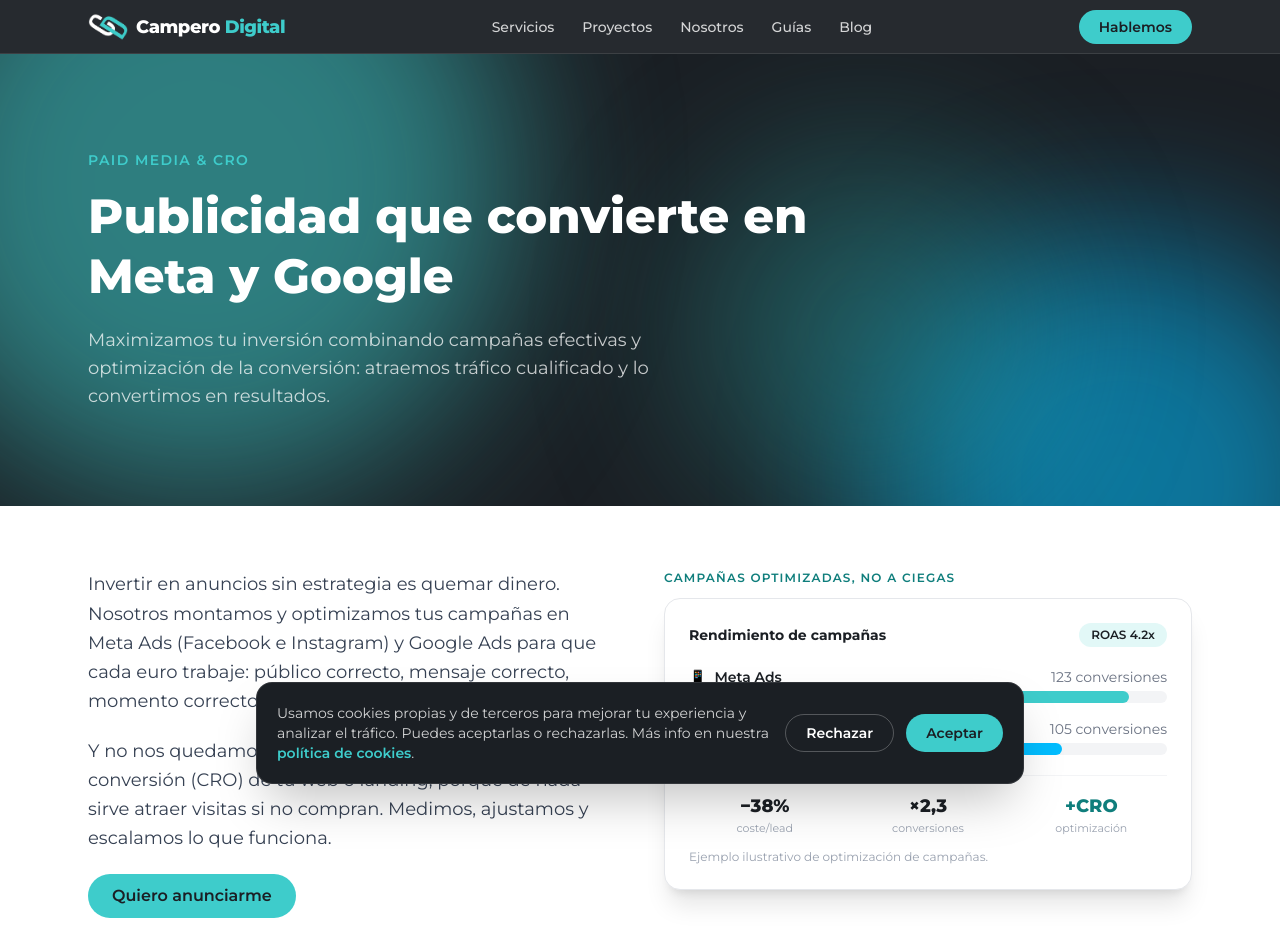
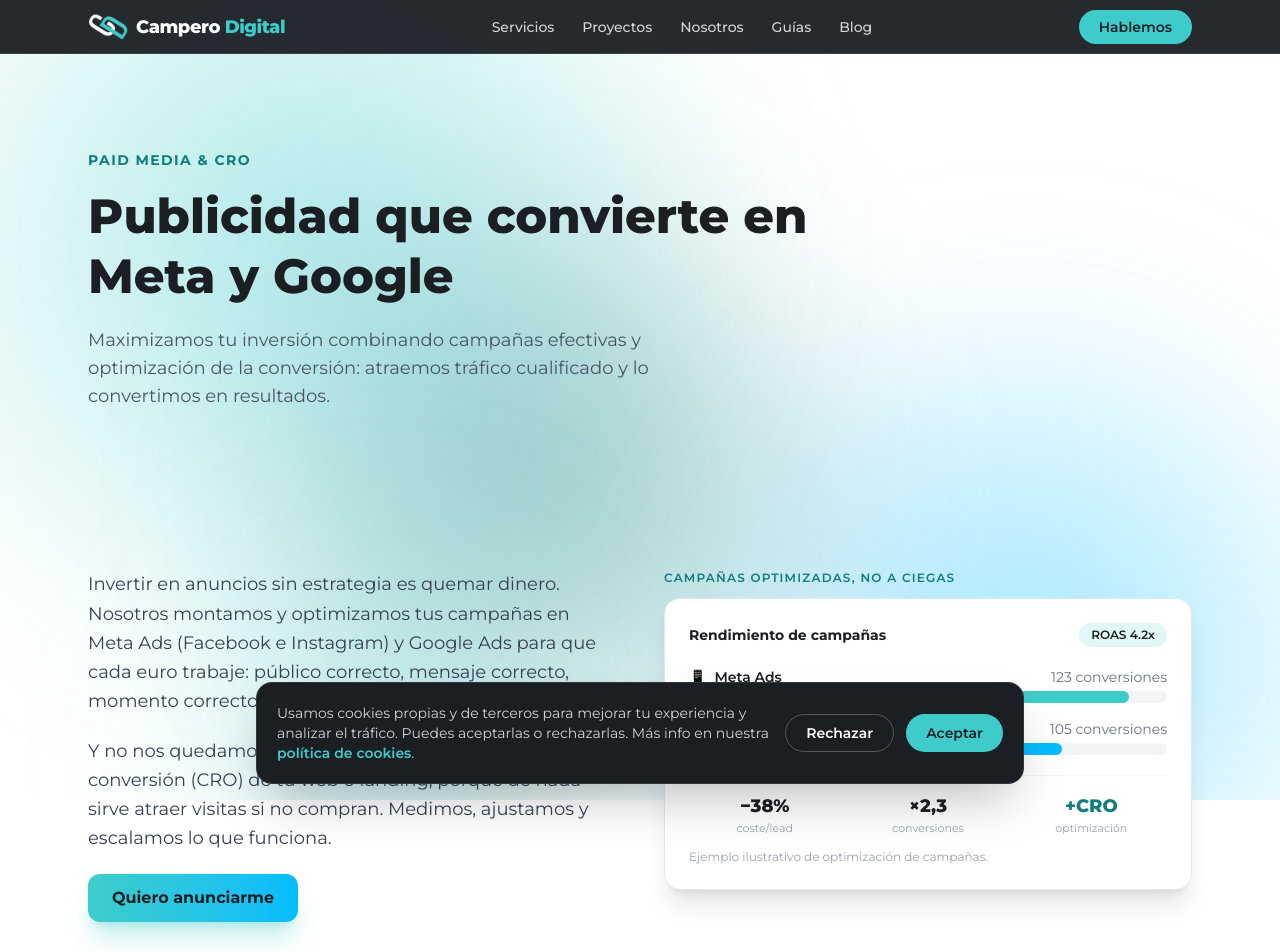
Before and after one commit to PeriCod4/peridigital, a Next.js app: page /paid-media in a window 1280 px wide. Shown: the top 952 px of the page. Built offline with nearby package versions, Linux system fonts and the light colour scheme.

Commit message:
feat: propagar estilo (aurora global + heros claros + spotlight + botones gradiente/magnéticos) a toda la web

```diff
--- a/app/layout.tsx
+++ b/app/layout.tsx
@@ -7,6 +7,7 @@ import JsonLd from "@/components/JsonLd";
 import CookieConsent from "@/components/CookieConsent";
 import Analytics from "@/components/Analytics";
 import Spotlight from "@/components/fx/Spotlight";
+import AuroraBackground from "@/components/fx/AuroraBackground";
 import { organizationSchema, websiteSchema } from "@/lib/jsonld";
 
 const montserrat = Montserrat({
@@ -48,11 +49,12 @@ export default function RootLayout({
 }>) {
   return (
     <html lang="es" className={`${montserrat.variable} h-full`}>
-      <body className="flex min-h-full flex-col" suppressHydrationWarning>
+      <body className="flex min-h-full flex-col bg-white" suppressHydrationWarning>
         <JsonLd data={organizationSchema()} />
         <JsonLd data={websiteSchema()} />
+        <AuroraBackground />
         <Header />
-        <div className="flex-1">{children}</div>
+        <div className="relative z-10 flex-1">{children}</div>
         <Footer />
         <CookieConsent />
         <Analytics />
--- a/app/page.tsx
+++ b/app/page.tsx
@@ -4,7 +4,6 @@ import HeroHome from "@/components/HeroHome";
 import Reveal from "@/components/motion/Reveal";
 import Marquee from "@/components/Marquee";
 import EcommerceDemo from "@/components/demos/EcommerceDemo";
-import AuroraBackground from "@/components/fx/AuroraBackground";
 import Magnetic from "@/components/fx/Magnetic";
 import Counter from "@/components/fx/Counter";
 import JsonLd from "@/components/JsonLd";
@@ -47,10 +46,8 @@ export default async function Home() {
   const featured = PROJECTS.slice(0, 6);
 
   return (
-    <main className="relative overflow-x-hidden bg-white text-ink">
+    <main className="relative overflow-x-hidden text-ink">
       <JsonLd data={faqSchema(HOME_FAQS)} />
-      <AuroraBackground />
-
       <HeroHome />
 
       {/* Clientes */}
--- a/components/Footer.tsx
+++ b/components/Footer.tsx
@@ -18,7 +18,7 @@ const LEGAL_LINKS = [
 
 export default function Footer() {
   return (
-    <footer className="mt-24 bg-ink text-white/70">
+    <footer className="relative z-10 mt-24 bg-ink text-white/70">
       <Container className="py-14">
         <div className="grid gap-10 sm:grid-cols-2 lg:grid-cols-4">
           <div>
--- a/components/PageHero.tsx
+++ b/components/PageHero.tsx
@@ -1,7 +1,7 @@
 import Container from "./Container";
-import Aurora from "./Aurora";
 import Reveal from "./motion/Reveal";
 
+// Hero claro: el fondo aurora es global (layout), aquí solo el contenido.
 export default function PageHero({
   eyebrow,
   title,
@@ -12,12 +12,11 @@ export default function PageHero({
   subtitle?: string;
 }) {
   return (
-    <section className="relative overflow-hidden bg-ink text-white">
-      <Aurora />
-      <Container className="relative py-20 sm:py-24">
+    <section className="relative text-ink">
+      <Container className="py-20 sm:py-24">
         <Reveal>
           {eyebrow && (
-            <p className="mb-4 text-sm font-semibold uppercase tracking-widest text-brand">
+            <p className="mb-4 text-sm font-bold uppercase tracking-widest text-brand-text">
               {eyebrow}
             </p>
           )}
@@ -25,7 +24,7 @@ export default function PageHero({
             {title}
           </h1>
           {subtitle && (
-            <p className="mt-5 max-w-2xl text-lg text-white/75">{subtitle}</p>
+            <p className="mt-5 max-w-2xl text-lg text-gray-600">{subtitle}</p>
           )}
         </Reveal>
       </Container>
--- a/components/ProjectsGrid.tsx
+++ b/components/ProjectsGrid.tsx
@@ -45,7 +45,7 @@ export default function ProjectsGrid() {
               exit={{ opacity: 0, scale: 0.95 }}
               transition={{ duration: 0.3 }}
             >
-              <TiltCard className="flex h-full flex-col rounded-2xl border border-gray-200 bg-white p-6">
+              <TiltCard className="spotlight flex h-full flex-col rounded-2xl border border-gray-200 bg-white p-6 shadow-sm">
                 <div className="flex h-20 items-center">
                   {/* eslint-disable-next-line @next/next/no-img-element */}
                   <img src={p.image} alt={`Proyecto ${p.title}`} className="max-h-16 w-auto object-contain" loading="lazy" />
--- a/components/ServiceLayout.tsx
+++ b/components/ServiceLayout.tsx
@@ -4,6 +4,7 @@ import Container from "./Container";
 import PageHero from "./PageHero";
 import Reveal from "./motion/Reveal";
 import TiltCard from "./motion/TiltCard";
+import Magnetic from "./fx/Magnetic";
 import JsonLd from "./JsonLd";
 import { serviceSchema, breadcrumbSchema, faqSchema } from "@/lib/jsonld";
 import { SITE } from "@/lib/site";
@@ -79,12 +80,14 @@ export default function ServiceLayout(props: ServiceLayoutProps) {
                 <p key={i}>{p}</p>
               ))}
               <div className="flex flex-wrap items-center gap-4">
+                <Magnetic>
                   <Link
                     href="/hablemos/"
-                  className="inline-block rounded-full bg-brand px-6 py-2.5 text-base font-semibold text-ink transition-transform hover:scale-105"
+                    className="inline-block rounded-xl bg-gradient-to-r from-brand to-accent px-6 py-3 text-base font-bold text-ink shadow-xl shadow-brand/30 transition-all hover:shadow-brand/50"
                   >
                     {ctaLabel}
                   </Link>
+                </Magnetic>
                 {relatedGuide && (
                   <Link
                     href={`/guias/${relatedGuide.slug}/`}
@@ -130,7 +133,7 @@ export default function ServiceLayout(props: ServiceLayoutProps) {
           <div className="mt-8 grid gap-6 md:grid-cols-3">
             {features.map((f, i) => (
               <Reveal key={f.title} delay={(i % 3) * 0.08}>
-                <TiltCard className="h-full rounded-2xl border border-gray-200 bg-white p-7">
+                <TiltCard className="spotlight h-full rounded-2xl border border-gray-200 bg-white p-7 shadow-sm">
                   <h3 className="text-lg font-bold text-ink">{f.title}</h3>
                   <p className="mt-3 text-gray-600">{f.desc}</p>
                 </TiltCard>
@@ -167,7 +170,7 @@ export default function ServiceLayout(props: ServiceLayoutProps) {
             <div className="mt-8 grid gap-6 md:grid-cols-3">
               {useCases.map((u, i) => (
                 <Reveal key={u.title} delay={(i % 3) * 0.08}>
-                  <div className="h-full rounded-2xl border-l-4 border-brand bg-white p-6 shadow-sm">
+                  <div className="spotlight h-full rounded-2xl border-l-4 border-brand bg-white p-6 shadow-sm">
                     <h3 className="font-bold text-ink">{u.title}</h3>
                     <p className="mt-2 text-sm text-gray-600">{u.desc}</p>
                   </div>
@@ -187,8 +190,8 @@ export default function ServiceLayout(props: ServiceLayoutProps) {
               {plans.map((p, i) => (
                 <Reveal key={p.name} delay={(i % 3) * 0.08}>
                   <div
-                    className={`flex h-full flex-col rounded-2xl border p-7 ${
-                      p.featured ? "border-brand bg-ink text-white shadow-xl" : "border-gray-200 bg-white"
+                    className={`spotlight flex h-full flex-col rounded-2xl border p-7 ${
+                      p.featured ? "border-brand bg-ink text-white shadow-xl" : "border-gray-200 bg-white shadow-sm"
                     }`}
                   >
                     {p.featured && (
@@ -274,14 +277,18 @@ export default function ServiceLayout(props: ServiceLayoutProps) {
         )}
 
         {/* CTA */}
-        <div className="mt-16 rounded-2xl bg-brand/10 p-10 text-center">
+        <div className="mt-16 rounded-3xl border border-brand/20 bg-gradient-to-br from-brand/10 to-accent/10 p-10 text-center">
           <h2 className="text-2xl font-extrabold text-ink">{ctaTitle}</h2>
+          <div className="mt-6">
+            <Magnetic>
               <Link
                 href="/hablemos/"
-            className="mt-6 inline-block rounded-full bg-ink px-7 py-3 font-semibold text-white transition-transform hover:scale-105"
+                className="inline-block rounded-xl bg-gradient-to-r from-brand to-accent px-7 py-3.5 font-bold text-ink shadow-xl shadow-brand/30 transition-all hover:shadow-brand/50"
               >
                 {ctaLabel}
               </Link>
+            </Magnetic>
+          </div>
         </div>
       </Container>
     </main>
--- a/components/blog/BlogExplorer.tsx
+++ b/components/blog/BlogExplorer.tsx
@@ -167,7 +167,7 @@ export default function BlogExplorer({ items }: { items: BlogListItem[] }) {
           {filtered.map((p) => (
             <article
               key={p.id}
-              className="group flex flex-col overflow-hidden rounded-2xl border border-gray-200 bg-white transition-all hover:-translate-y-1 hover:shadow-lg"
+              className="spotlight group flex flex-col overflow-hidden rounded-2xl border border-gray-200 bg-white shadow-sm transition-all hover:-translate-y-1 hover:border-brand/40 hover:shadow-lg"
             >
               <Link href={`/${p.slug}/`} className="block overflow-hidden">
                 {p.coverUrl ? (
--- a/components/blog/RelatedCarousel.tsx
+++ b/components/blog/RelatedCarousel.tsx
@@ -43,7 +43,7 @@ export default function RelatedCarousel({ posts }: { posts: RelatedItem[] }) {
           <Link
             key={p.id}
             href={`/${p.slug}/`}
-            className="group w-64 shrink-0 snap-start overflow-hidden rounded-2xl border border-gray-200 bg-white transition-all hover:-translate-y-1 hover:shadow-lg"
+            className="spotlight group w-64 shrink-0 snap-start overflow-hidden rounded-2xl border border-gray-200 bg-white shadow-sm transition-all hover:-translate-y-1 hover:shadow-lg"
           >
             {p.coverUrl ? (
               <div className="overflow-hidden">
```
Also changed, not shown: components/GuideLayout.tsx (+3 -5 lines). Lines whose indentation alone changed are shown as unchanged.
